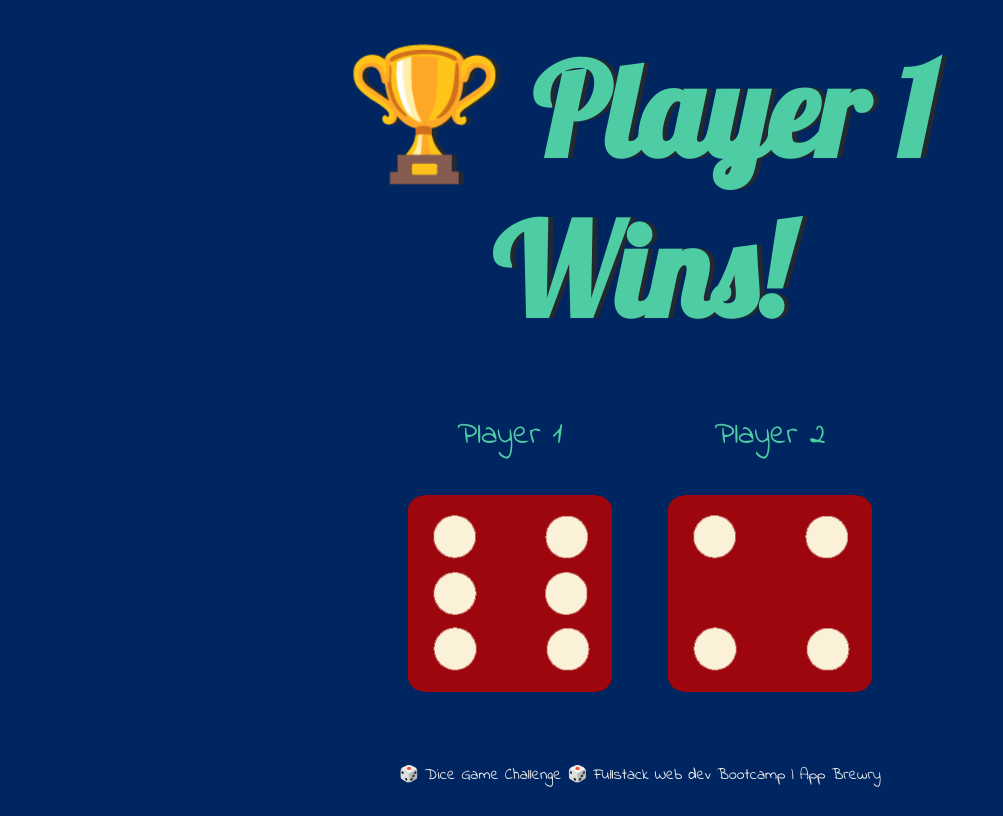
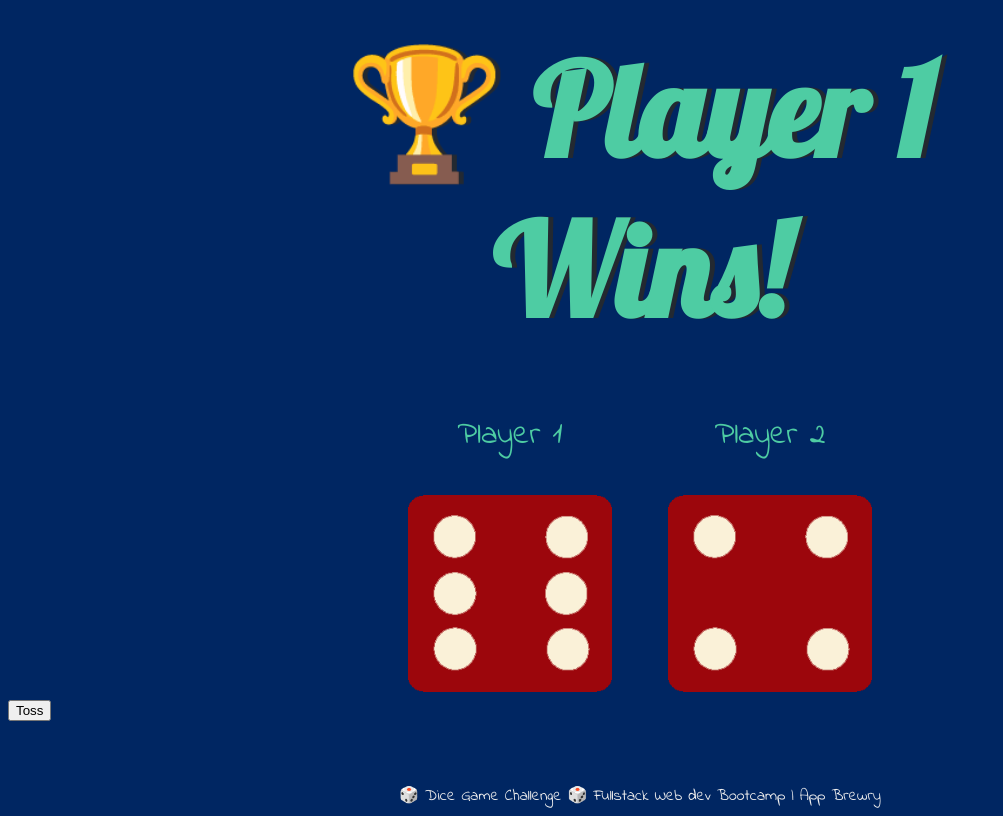
Before and after one commit to prosper74/html-css-js-DiceGame, a plain HTML site: page index.html in a window 1280 px wide. Shown: the whole page, without its empty margins (0-1003 px from the left). Drawn offline with Linux system fonts and the light colour scheme.

Commit message:
Toss  Button
Added a button to toss the dice, that is to reload the page

```diff
--- a/index.html
+++ b/index.html
@@ -23,7 +23,10 @@
         <p>Player 2</p>
         <img class="img2" src="images/dice6.png">
       </div>
+    </div>
 
+    <div class="refresh-button">
+      <button onClick="window.location.reload();">Toss</button>
     </div>
 
     <footer>
```
